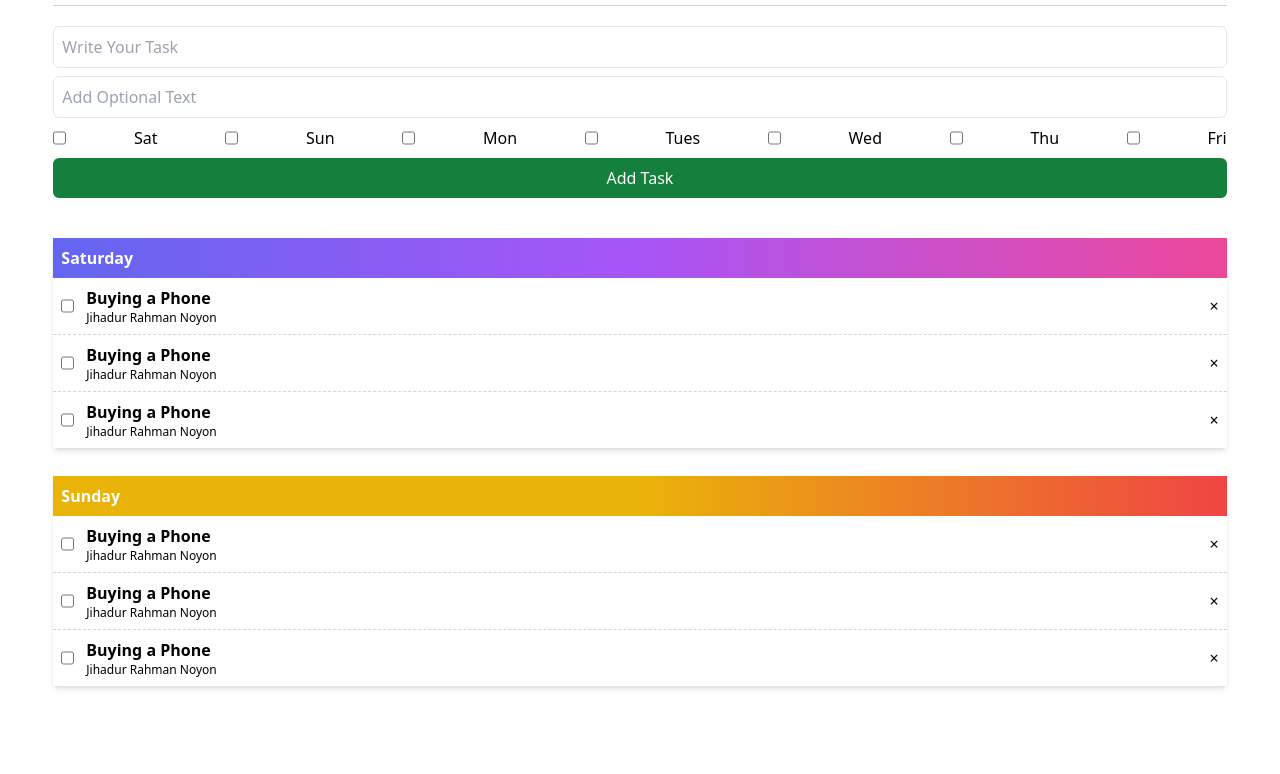
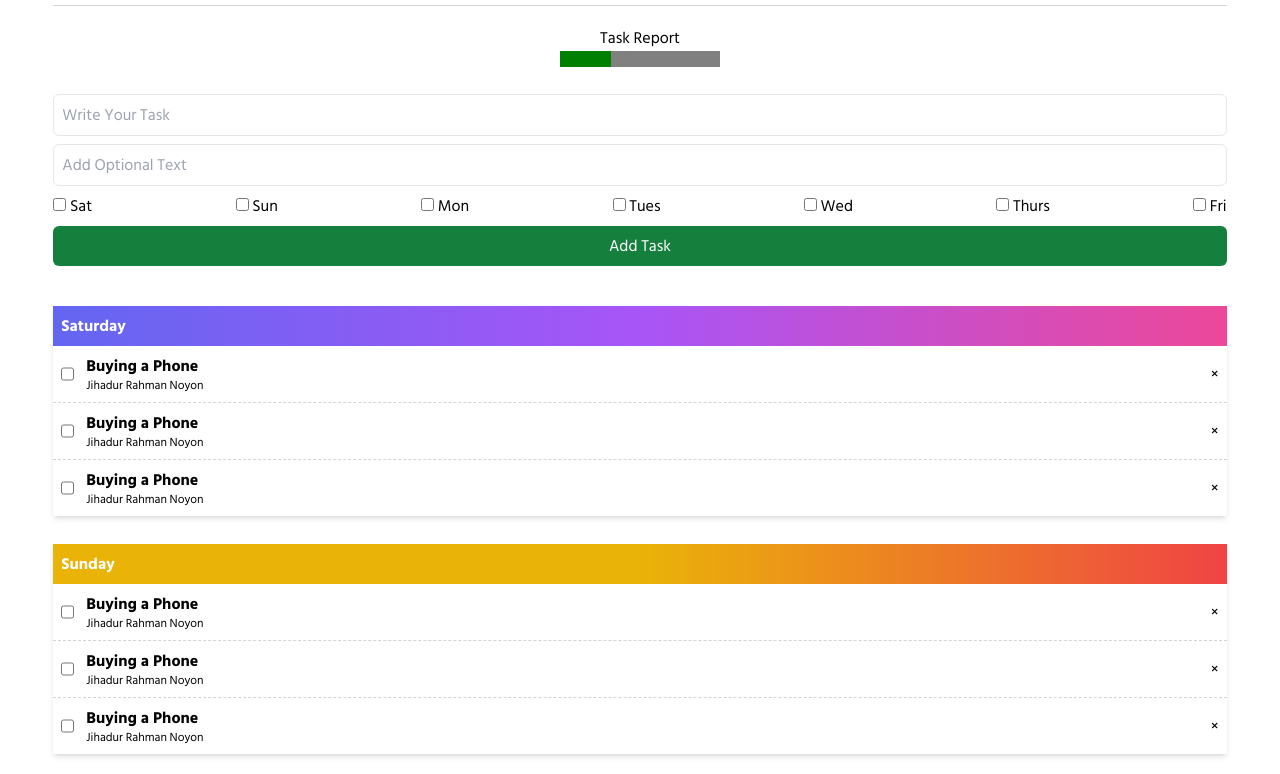
Before and after one commit to jnoyon/todo, a plain HTML site: page index.html in a window 1280 px wide. Shown: the part 59-833 px from the top of the page. Before the commit the page ends 800 px from the top, so only its background shows below. Drawn offline with nearby package versions, Linux system fonts and the light colour scheme.

Commit message:
google font added and fix some issues

```diff
--- a/index.html
+++ b/index.html
@@ -4,8 +4,14 @@
     <meta charset="UTF-8">
     <meta name="viewport" content="width=device-width, initial-scale=1.0">
     <title>To Do</title>
+    <link rel="preconnect" href="https://fonts.googleapis.com">
+    <link rel="preconnect" href="https://fonts.gstatic.com" crossorigin>
+    <link href="https://fonts.googleapis.com/css2?family=Hind+Siliguri:wght@300;400;500;600;700&display=swap" rel="stylesheet">
     <script src="https://cdn.tailwindcss.com"></script>
     <style>
+        body {
+            font-family: "Hind Siliguri", sans-serif;
+        }
         .day-task li:last-child {
             border-bottom: inherit;
         }
@@ -18,8 +24,9 @@
                 <a href="#" class="font-bold text-2xl"> Smart To Do </a>
                 <span class="block text-xs">  By Jihadur Rahman Noyon </span>
             </div>
-            <div class="progres-bar">
-
+            <div class="progres-bar mt-5 text-center">
+                <label for="taskprogress"> Task Report </label> <br>
+                <progress id="taskprogress" value="32" max="100"> 32% </progress>
             </div>
         </div>
     </header>
@@ -29,13 +36,35 @@
                 <input type="text" name="task" id="taskinput" class="rounded-md p-2 border border-solid border-gray-200 mb-2" placeholder="Write Your Task" required>
                 <input type="text" name="task" id="taskinput" class="rounded-md p-2 border border-solid border-gray-200 mb-2" placeholder="Add Optional Text">
                 <div class="days flex justify-between mb-2">
-                    <input type="checkbox" name="taskday" id="taskday"> Sat
-                    <input type="checkbox" name="taskday" id="taskday"> Sun
-                    <input type="checkbox" name="taskday" id="taskday"> Mon
-                    <input type="checkbox" name="taskday" id="taskday"> Tues
-                    <input type="checkbox" name="taskday" id="taskday"> Wed
-                    <input type="checkbox" name="taskday" id="taskday"> Thu
-                    <input type="checkbox" name="taskday" id="taskday"> Fri
+                    <span>
+                        <input type="checkbox" name="taskday" id="taskday">
+                        <label for="taskday">Sat</label>
+                    </span>
+                    <span>
+                        <input type="checkbox" name="taskday" id="taskday">
+                        <label for="taskday">Sun</label>
+                    </span>
+                    <span>
+                        <input type="checkbox" name="taskday" id="taskday">
+                        <label for="taskday">Mon</label>
+                    </span>
+                    <span>
+                        <input type="checkbox" name="taskday" id="taskday">
+                        <label for="taskday">Tues</label>
+                    </span>
+                    <span>
+                        <input type="checkbox" name="taskday" id="taskday">
+                        <label for="taskday">Wed</label>
+                    </span>
+                    <span>
+                        <input type="checkbox" name="taskday" id="taskday">
+                        <label for="taskday">Thurs</label>
+                    </span>
+                    <span>
+                        <input type="checkbox" name="taskday" id="fri">
+                        <label for="fri">Fri</label>
+                    </span>
+
                 </div>
                 <input type="submit" value="Add Task" class="bg-green-700 text-white p-2 rounded-md">
             </div>
```
Also changed, not shown: style.css (added).
